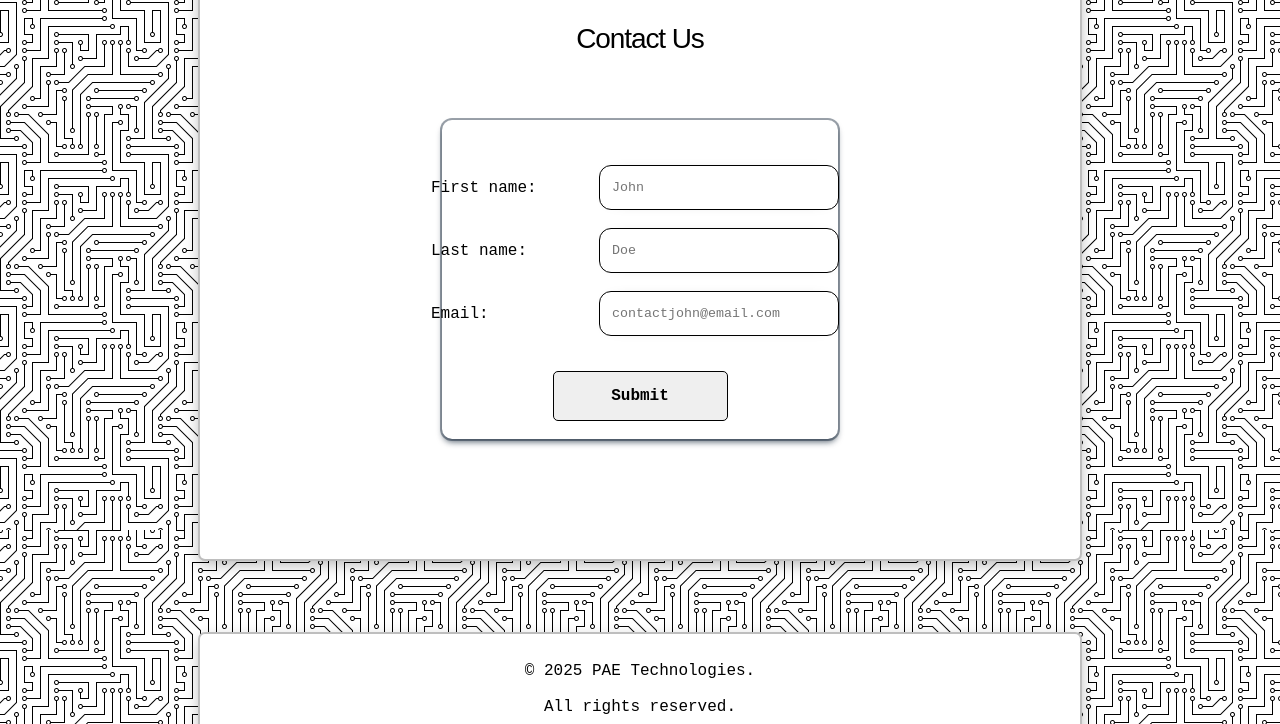
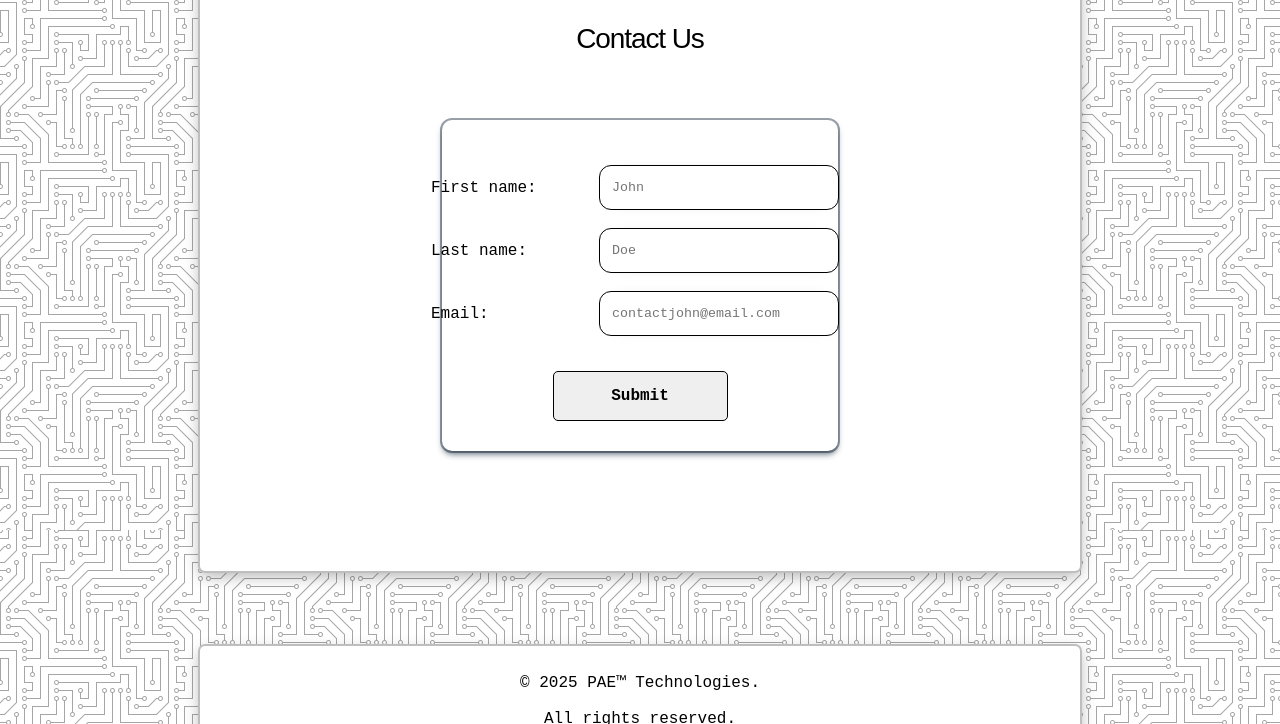
Before and after one commit to abdullah-per/pae-landingpage, a plain HTML site: page index.html in a window 1280 px wide. Shown: the part 5070-5794 px from the top of the page. Drawn offline with Linux system fonts and the light colour scheme; a web font is replaced by a local one.

Commit message:
background correction and opacity

```diff
--- a/index.html
+++ b/index.html
@@ -13,24 +13,22 @@
     <title>Predictive Analytics Engines™</title>
 </head>
 <body>
+    <div class="background"></div>
+
+    <div class="top">
         <div class="navbar">
-
         </div>
-
         <div class="landingpage">
-
             <div class="hero">
                 <p>Built for the next era of leadership.</p>
                 <h1>The OS for <span class="highlight">Decision Support</span></h1>
                 <p><span class="highlight bold underline">Predictive Analytics Engines</span>™ turn your data into real-time, actionable forecasts—so your team moves faster, your strategy stays ahead, and your systems scale without chaos.</p>
-
                 <a href="#contact">
                     <button class="btn bold">
                         <svg xmlns="http://www.w3.org/2000/svg" viewBox="3 0 18 24"><title>memory</title><path d="M17,17H7V7H17M21,11V9H19V7C19,5.89 18.1,5 17,5H15V3H13V5H11V3H9V5H7C5.89,5 5,5.89 5,7V9H3V11H5V13H3V15H5V17A2,2 0 0,0 7,19H9V21H11V19H13V21H15V19H17A2,2 0 0,0 19,17V15H21V13H19V11M13,13H11V11H13M15,9H9V15H15V9Z"/></svg>
                         Contact Us
                     </button>
                 </a>
-
                 <div class="browser">
                     <div class="tools">
                       <div class="circle">
@@ -46,49 +44,40 @@
                     <div class="card__content">
                     </div>
                   </div>
-
                   <div class="divider">
                     <hr>
                   </div>
             </div>
-
             <div class="section-2">
                 <h2>The Modern Enterprise Bottleneck</h2>
-
                 <div class="card-container">
                     <div class="card">
                         <div class="card-image image-one"></div>
                         <p class="bold">Too Much Data, Not Enough Insight</p>
                         <p>Your teams are flooded with dashboards, metrics, and reports—but none of it answers the one question that matters: What should we do next?</p>
                     </div>
-
                     <div class="card">
                         <div class="card-image image-two"></div>
                         <p class="bold">Decisions Move Slower Than the Market</p>
                         <p>By the time your reports are ready, the moment has passed. Strategy lags behind execution, and competitors move first—again.</p>
                     </div>
-
                     <div class="card">
                         <div class="card-image image-three"></div>
                         <p class="bold">Scaling Creates Chaos, Not Clarity</p>
                         <p>Every new product or market adds complexity. Workflows break. Teams improvise. What should be growth ends up becoming operational drag.</p>
                     </div>
-
                     <div class="card">
                         <div class="card-image image-four"></div>
                         <p class="bold">Legacy Tools Can’t Keep Up</p>
                         <p>Your existing systems weren’t built for speed, agility, or AI. Custom integrations cost a fortune and still leave teams working in silos.</p>
                     </div>
                 </div>
-
                 <div class="divider">
                     <hr>
                 </div>
             </div>
-
             <div class="section-3">
                 <h2>The PAE™ Solution</h2>
-
                 <div class="content-divider">
                     <div class="content-container">
                         <div class="pae-image image-five"></div>
@@ -96,65 +85,50 @@
                             <p class="bold content-heading">Turns Overload Into Clarity</p>
                             <p>PAE cuts through the noise. It tells you what matters, what’s changing, and what to do next — so you move from data paralysis to confident action.</p>
                         </div>
-
                         <hr>
-
                         <div class="content">
                             <p class="bold">Keeps Strategy Ahead of the Curve</p>
                             <p>Markets shift fast. PAE’s predictive models surface trends early, so you can pivot spend, product, or supply before disruption hits.</p>
                         </div>
                     </div>
-
                     <div class="content-container">
                         <div class="pae-image image-six"></div>
                         <div class="content">
                             <p class="bold">Scales Without Complication</p>
                             <p>Start with one process — scale to all six. PAE plugs into what you already have and evolves as you grow, without heavy lifts or rebuilds.</p>
                         </div>
-
                         <hr>
-
                         <div class="content">
                             <p class="bold">Modernizes Without the Pain</p>
                             <p>No rip-and-replace. PAE integrates with SAP, Oracle, and more—bringing AI power to your workflows without breaking them.</p>
                         </div>
                     </div>
                 </div>
-
                 <div class="divider">
                     <hr>
                 </div>
             </div>
-
             <div class="section-4">
                 <h2>One System. Every Process</h2>
-
-
                 <div class="pae-map">
                     <div class="pae-map__section">
                         <div class="pae-map__item" style="justify-self: center;"><p class="bold">🔧 Source to Pay</p></div>
                         <div class="pae-map__item" style="justify-self: start;"><p class="bold">💰 Lead to Cash</p></div>
                         <div class="pae-map__item" style="justify-self: center;"><p class= "bold">👥 Hire to Retire</p></div>
                     </div>
-
                     <div class="pae-map__pae"><p class="bold">PAE™</p></div>
-
                     <div class="pae-map__section">
                         <div class="pae-map__item" style="justify-self: center;"><p class="bold">🧭 Plan to Action</p></div>
                         <div class="pae-map__item" style="justify-self: end;"><p class="bold">📊 Record to Report</p></div>
                         <div class="pae-map__item" style="justify-self: center;"><p class="bold">🚀 Idea to Launch</p></div>
                     </div>
                 </div>
-
-
                 <div class="divider">
                     <hr>
                 </div>
             </div>
-
             <div class="contact" id="contact">
                 <h2>Contact Us</h2>
-
                 <form class="contact-form" action="https://formsubmit.co/185f7830286f22966912ca76b641d6fe" method="POST">
                     <div class="form-inputs">
                         <label for="fname"><p>First name:</p></label>
@@ -168,11 +142,9 @@
                 </form>
             </div>
         </div>
-
         <div class="footer">
-        <p>© 2025 PAE Technologies.</p>
+            <p>© 2025 PAE™ Technologies.</p>
             <p>All rights reserved.</p>
-
             <ul class="example-2">
                 <li class="icon-content">
                   <a
@@ -264,5 +236,6 @@
                 </li> -->
               </ul>
         </div>
+    </div>
 </body>
 </html>
--- a/styles/global.css
+++ b/styles/global.css
@@ -83,7 +83,19 @@ input {
 
 /* Layout - White space is an active element, indicate element relationships using spacing. */
 body {
+    display: grid;
+    grid-area: "main";
+}
+
+.background {
+    opacity: 0.35;
+    grid-area: main;
     background-image: url("../resources/circuitboard.svg");
+}
+
+.top {
+    grid-area: main;
+    z-index: 1;
 }
 
 .navbar {
@@ -345,7 +357,7 @@ hr {
     width: 45%;
     margin: 0 auto;
     border-radius: 10px;
-    padding: 45px 0 18px 0;
+    padding: 45px 0 30px 0;
     box-shadow: rgba(6, 24, 44, 0.4) 0px 0px 0px 2px, rgba(6, 24, 44, 0.65) 0px 4px 6px -1px, rgba(255, 255, 255, 0.08) 0px 1px 0px inset;
 
     display: flex;
```
Lines whose indentation alone changed are shown as unchanged.
